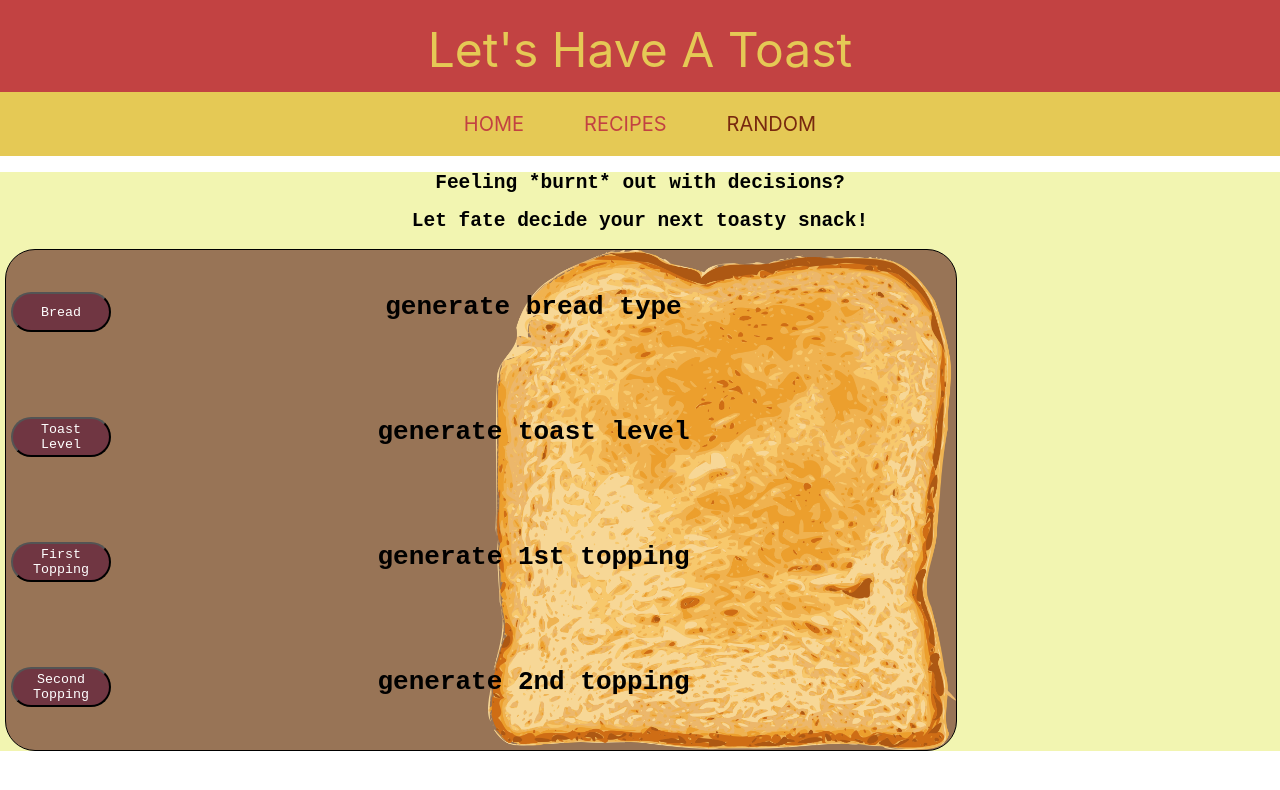
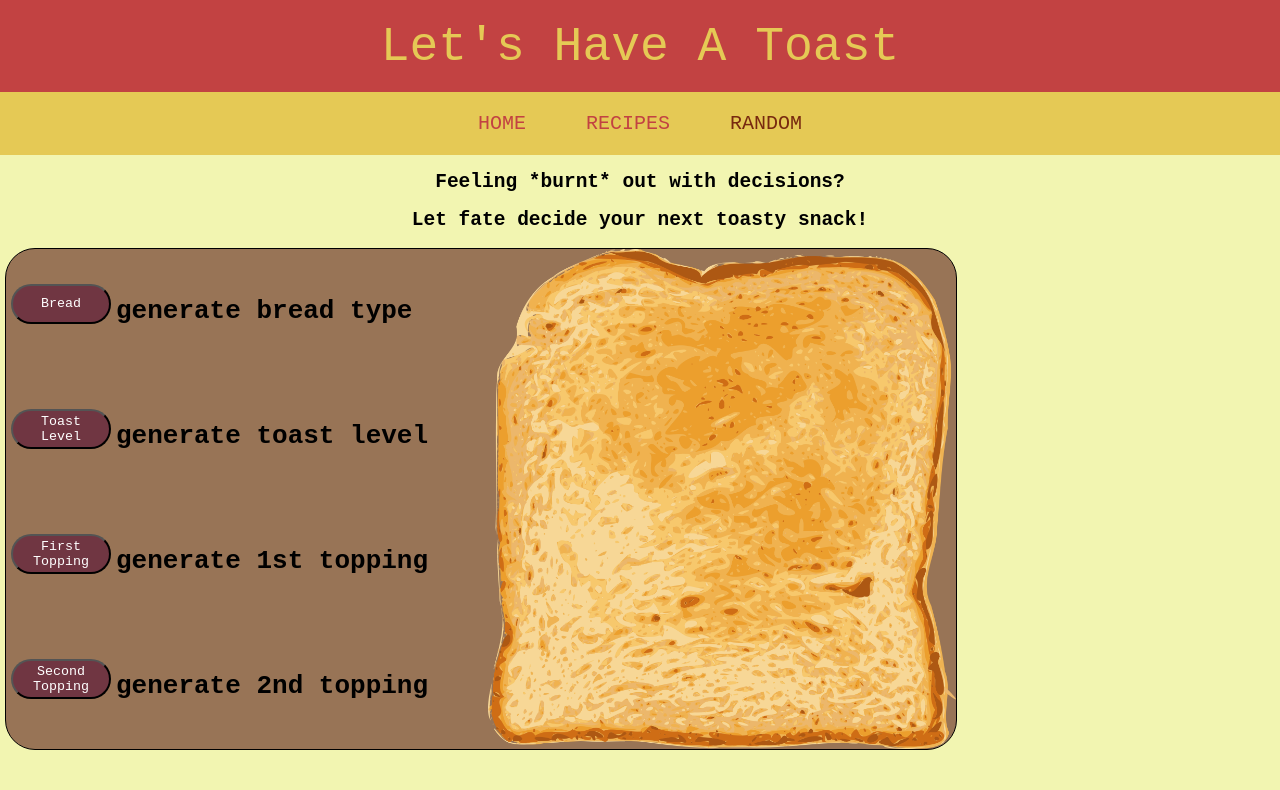
Before and after one commit to elidcraig/lets-have-a-toast, a React (Create React App) app: page /random in a window 1280 px wide. Shown: the top 790 px of the page. Built offline with nearby package versions, Linux system fonts and the light colour scheme; data requests are answered from the project's data file.

Commit message:
universal style

```diff
--- a/src/App.css
+++ b/src/App.css
@@ -1,38 +1,4 @@
-.App {
-  text-align: center;
+body {
+  font-family: monospace;
+  background-color: #F2F5B1;
 }
-
-.App-logo {
-  height: 40vmin;
-  pointer-events: none;
-}
-
-@media (prefers-reduced-motion: no-preference) {
-  .App-logo {
-    animation: App-logo-spin infinite 20s linear;
-  }
-}
-
-.App-header {
-  background-color: #282c34;
-  min-height: 100vh;
-  display: flex;
-  flex-direction: column;
-  align-items: center;
-  justify-content: center;
-  font-size: calc(10px + 2vmin);
-  color: white;
-}
-
-.App-link {
-  color: #61dafb;
-}
-
-@keyframes App-logo-spin {
-  from {
-    transform: rotate(0deg);
-  }
-  to {
-    transform: rotate(360deg);
-  }
-}
--- a/src/App.js
+++ b/src/App.js
@@ -3,7 +3,7 @@ import { Route, Switch } from 'react-router-dom'
 import Home from './pages/Home'
 import Recipes from './pages/Recipes'
 import RandomToast from './pages/RandomToast'
-// import './App.css';
+import './App.css';
 
 function App() {
   return (
--- a/src/components/RandomDisplayCSS.css
+++ b/src/components/RandomDisplayCSS.css
@@ -4,10 +4,10 @@
     font-family: monospace;
 }
 
-h1 {
+/* h1 {
     margin: 5px;
     text-align: center;
-}
+} */
 
 h2 {
     text-align: center;
```
Also changed, not shown: db.json (+34 -6 lines).
